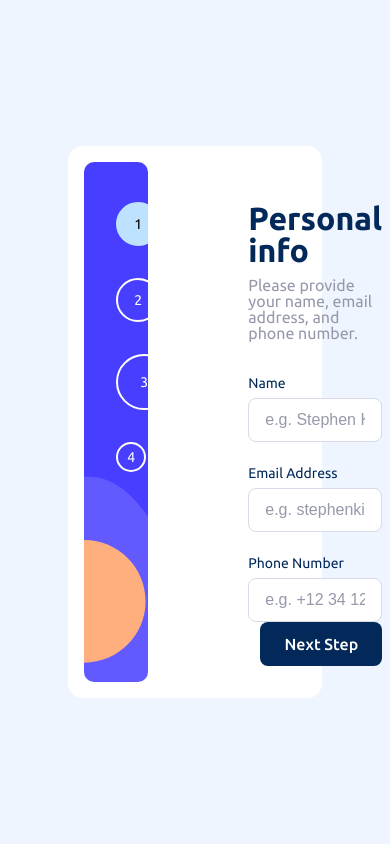
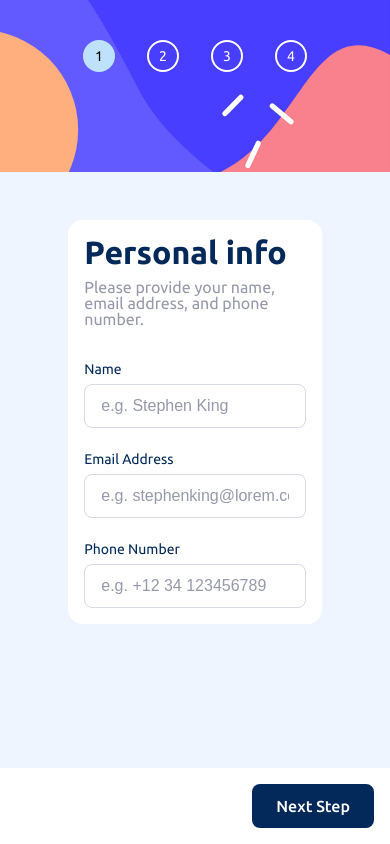
Before and after one commit to gabrielayresdev/Multi-step-form, a React (Vite) app: page / in a window 390 px wide. Built offline with nearby package versions, Linux system fonts and the light colour scheme.

Commit message:
feat: mobile responsiviness styles

```diff
--- a/src/App.module.sass
+++ b/src/App.module.sass
@@ -6,3 +6,5 @@
   display: flex
   align-items: center
   justify-content: center
+
+  position: relative
--- a/src/App.tsx
+++ b/src/App.tsx
@@ -1,6 +1,6 @@
 import styles from "./App.module.sass";
 import Form from "./components/Form/Form";
-import FormContextProvider from "./contexts/formContext";
+import FormContextProvider from "./contexts/FormContext";
 
 function App() {
   return (
--- a/src/components/Form/Form.module.sass
+++ b/src/components/Form/Form.module.sass
@@ -11,3 +11,19 @@
 
     .content
         padding: 2.5rem 5.25rem 1rem 0
+
+    @media screen and ( max-width: 1024px )
+        grid-template-columns: 1fr
+        justify-content: center
+        align-items: center
+
+        .progress_bar
+            position: absolute
+            top: 0
+            left: 0
+
+            width: 100%
+
+
+        .content
+            padding: 0
--- a/src/components/Form/Form.tsx
+++ b/src/components/Form/Form.tsx
@@ -34,7 +34,9 @@ export const Form = () => {
   ];
   return (
     <div className={styles.form}>
-      <FormProgress page={page} goTo={goTo} />
+      <div className={styles.progress_bar}>
+        <FormProgress page={page} goTo={goTo} />
+      </div>
       <div className={styles.content}>{content[page]}</div>
     </div>
   );
--- a/src/components/FormPage/FormPage.module.sass
+++ b/src/components/FormPage/FormPage.module.sass
@@ -19,3 +19,13 @@
         display: flex
         align-items: center
         justify-content: space-between
+
+    @media screen and ( max-width: 1024px )
+        .pagination_control
+            position: absolute
+            bottom: 0
+            left: 0
+            width: 100%
+            background: #fff
+
+            padding: 1rem
--- a/src/components/FormProgress/FormProgress.module.sass
+++ b/src/components/FormProgress/FormProgress.module.sass
@@ -12,3 +12,14 @@
     overflow: hidden
 
     padding: 2.5rem 2rem
+
+    @media screen and ( max-width: 1024px )
+        background-image: url("/src/assets/bg-sidebar-mobile.svg")
+        flex-direction: row
+        justify-content: center
+
+        border-radius: 0
+
+        min-height: 172px
+
+        padding: 2rem 0 auto 0
--- a/src/components/FormStep/FormStep.module.sass
+++ b/src/components/FormStep/FormStep.module.sass
@@ -43,3 +43,9 @@
         .title
             font-weight: bold
             font-size: .875rem
+
+    @media screen and ( max-width: 1024px )
+        .order
+            height: 2rem
+        .textContainer
+            display: none
```
